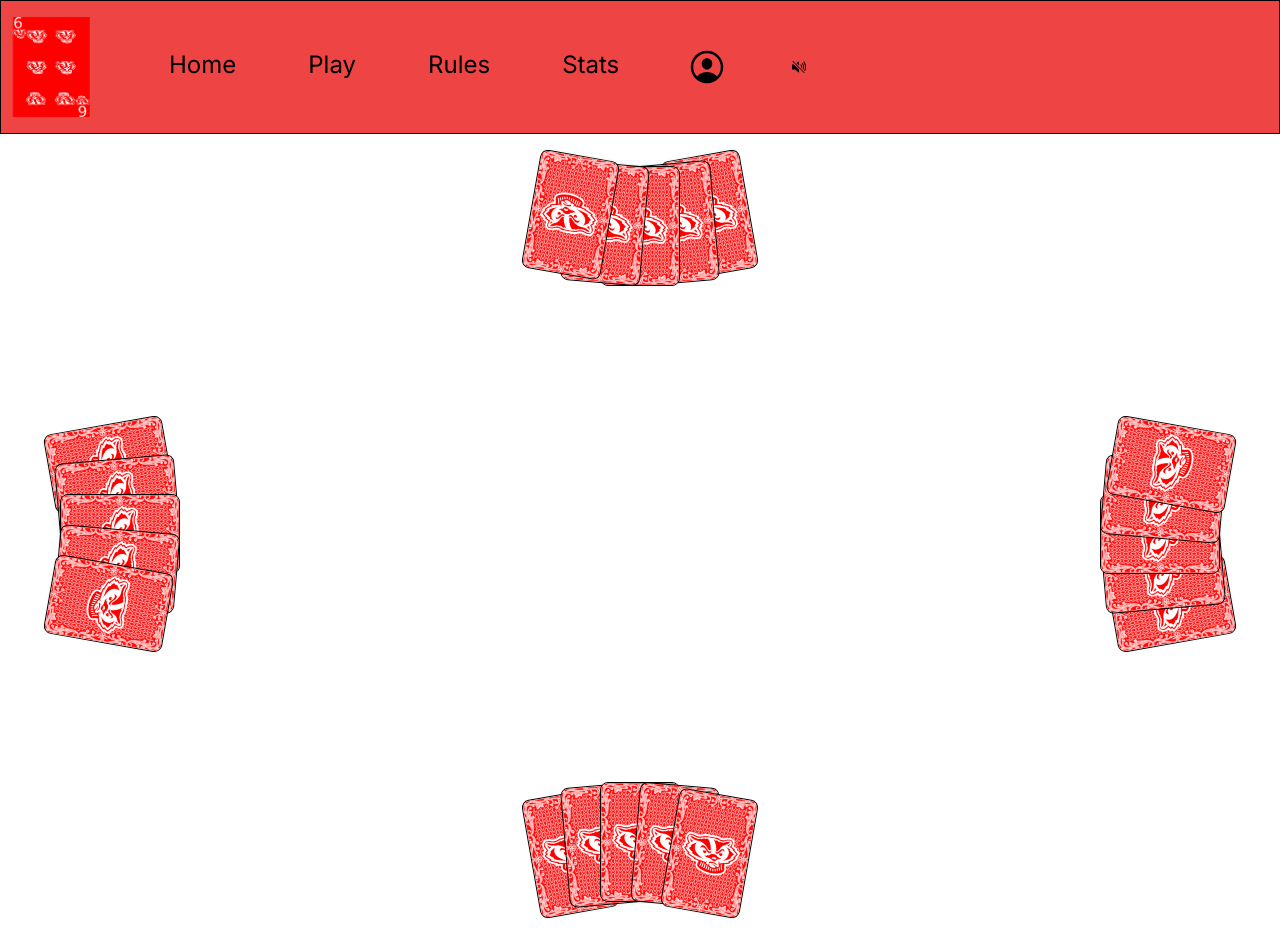
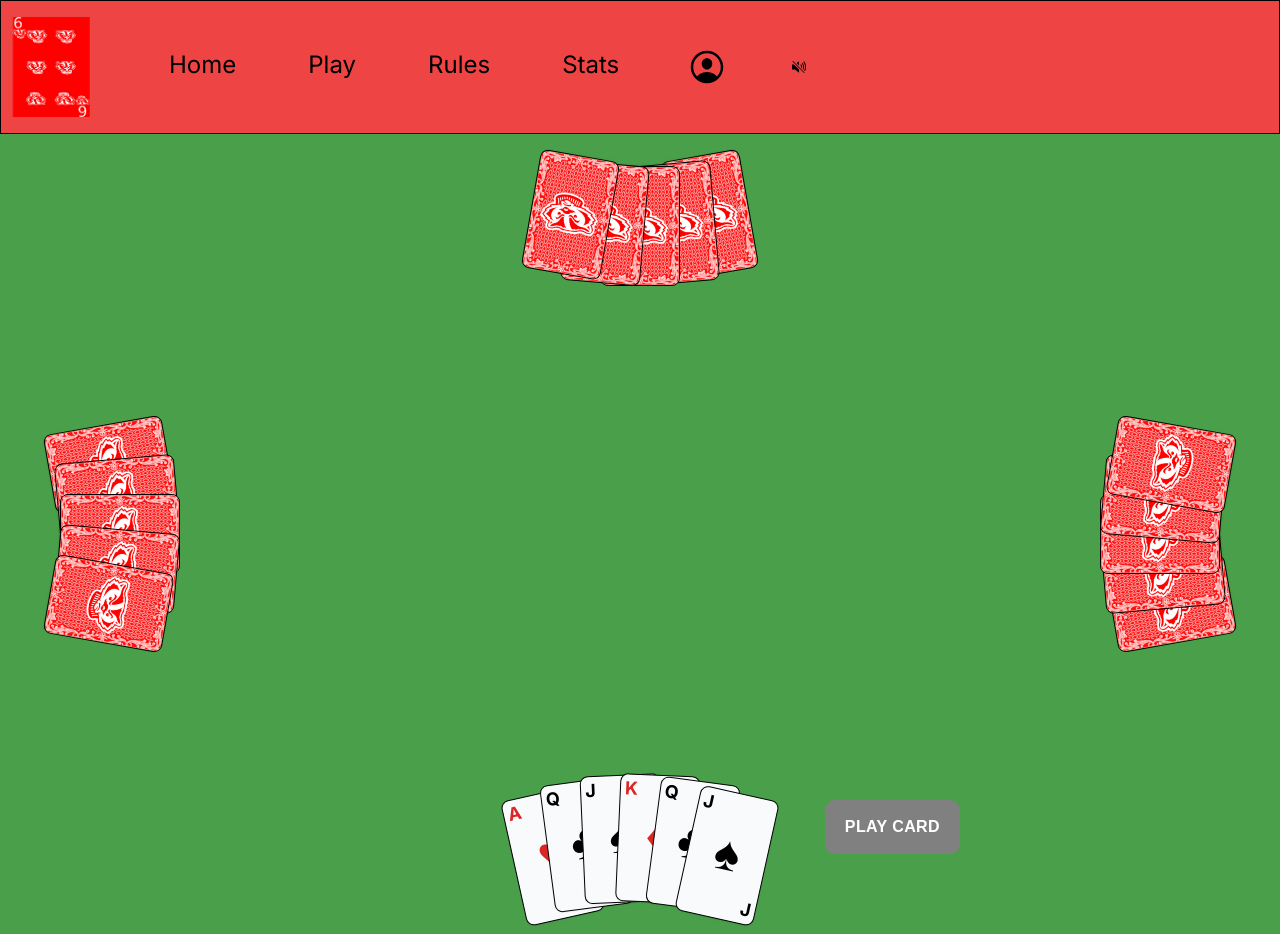
Before and after one commit to JaimeZepeda08/SixOfBadgers, a Next.js app in the folder euchreGame/frontend/: page /game in a window 1280 px wide. Built offline with nearby package versions, Linux system fonts and the light colour scheme; no server answers.

Commit message:
add back all files after git revert

```diff
--- /dev/null
+++ b/euchreGame/frontend/src/app/game/css_files_game/buttonStyles.css
@@ -0,0 +1,52 @@
+/* ButtonStyles.css */
+.baseButton {
+    align-items: center;
+    background-image: linear-gradient(135deg, #da1616 40%, #821a1a);
+    border: 0;
+    border-radius: 10px;
+    box-sizing: border-box;
+    color: #fff;
+    cursor: pointer;
+    display: flex;
+    flex-direction: column;
+    font-family: "Codec cold", sans-serif;
+    font-size: 16px;
+    font-weight: 700;
+    height: 54px;
+    justify-content: center;
+    letter-spacing: .4px;
+    line-height: 1;
+    max-width: 100%;
+    padding: 3px 20px;
+    text-decoration: none;
+    text-transform: uppercase;
+    user-select: none;
+    touch-action: manipulation;
+    transition: all 200ms;
+  }
+
+  .baseButton:hover {
+    background-image: linear-gradient(135deg, #ff4747 40%, #a13333); /* Lighter gradient on hover */
+  }
+
+  .baseButton:hover span {
+    transform: scale(1.1); /* Adjusted for a more noticeable hover effect */
+    opacity: 1; /* Keeping the text fully opaque for better readability */
+  }
+
+  .baseButton.disabled {
+    background-image: none;
+    background-color: gray; /* Adjust as needed */
+    cursor: not-allowed;
+  }
+
+  @media screen and (max-width: 991px) {
+    .baseButton {
+      font-size: 15px;
+      height: 50px;
+    }
+
+    .baseButton span {
+      line-height: 50px;
+    }
+  }
--- a/euchreGame/frontend/src/app/game/page.tsx
+++ b/euchreGame/frontend/src/app/game/page.tsx
@@ -3,19 +3,34 @@
 import { useEffect, useState } from "react";
 import { getPlayerHand } from "@/lib/gameService";
 import Hand from "../../components/Hand";
+import { submitSelectedCard } from '@/lib/gameService';
+import './css_files_game/buttonStyles.css';
+
 
 /**
- * React component representing the Game page
+ * Game component representing the main page of the game. Each person
+ * will have a set of cards that are fanned out. All opponents will be hidden while
+ * the users will be shown to them.
  *
- * @returns JSX element
- *
- * @author jaime zepeda
+ * @returns {JSX.Element} The Home component.
  */
+
 export default function Page() {
   // State variable to hold the player's hand, initialized with dummy data
   const [playerHand, setPlayerHand] = useState(
-    `[{"suit":"?","value":"?"}, {"suit":"?","value":"?"}, {"suit":"?","value":"?"}, {"suit":"?","value":"?"}, {"suit":"?","value":"?"}]`
+    JSON.stringify([
+      { suit: "HEARTS", value: "A" },
+      { suit: "CLUBS", value: "Q" },
+      { suit: "SPADES", value: "J" },
+      { suit: "DIAMONDS", value: "K" },
+      { suit: "CLUBS", value: "Q" },
+      { suit: "SPADES", value: "J" },
+    ])
   );
+
+  // use state to keep track of currently selected card
+  const [selectedCard, setSelectedCard] = useState<{ suit: string; value: string } | null>(null);
+
 
   // Effect hook to fetch player's hand when the component mounts
   useEffect(() => {
@@ -35,7 +50,7 @@ export default function Page() {
   // Parse the player's hand JSON string into an object
   const cards = JSON.parse(playerHand);
 
-  // Dummy opponent's hand
+  // placeholder for opponents cards
   const opponents = [
     { suit: "?", value: "?" },
     { suit: "?", value: "?" },
@@ -44,20 +59,64 @@ export default function Page() {
     { suit: "?", value: "?" },
   ];
 
+    // selected card will either have values or be null for sending
+  // data to the backend
+  const handleCardSelect = (suit: string | null, value: string | null) => {
+    if (suit === null || value === null) {
+      setSelectedCard(null);
+    } else {
+      setSelectedCard({ suit, value });
+    }
+  };
+
+  useEffect(() => {
+    if (selectedCard !== null) {
+      console.log("Suit: " + selectedCard.suit + " Value: " + selectedCard.value);
+    }
+  }, [selectedCard]);
+
+  // placeholder for opponents cards
+  const handleOppSelect = (suit: string | null, value: string | null) => {
+    console.log("Remove option of touching others cards")
+  };
+
+  const handleSubmit = async (event: React.FormEvent<HTMLFormElement>) => {
+    event.preventDefault();
+    // if (selectedCard && selectedCard.suit !== "?" && selectedCard.value !== "?") {
+    if(selectedCard !== null) {
+        const formData = new FormData();
+        formData.append("suit", selectedCard.suit);
+        formData.append("value", selectedCard.value);
+        await submitSelectedCard(formData);
+    }
+  };
+
+
   return (
-    <div className="h-screen flex justify-center items-center relative">
+    <div className="h-screen flex justify-center items-center relative" style={{ backgroundColor: 'rgb(74, 160, 74)' }}>
       <div className="absolute bottom-8" style={{ transform: "rotate(0deg)" }}>
-        <Hand cards={cards} />
+        <Hand cards={cards} onCardSelect={handleCardSelect}/>
       </div>
       <div className="absolute left-0" style={{ transform: "rotate(90deg)" }}>
-        <Hand cards={opponents} />
+        <Hand cards={opponents} onCardSelect={handleOppSelect}/>
       </div>
       <div className="absolute top-8" style={{ transform: "rotate(180deg)" }}>
-        <Hand cards={opponents} />
+        <Hand cards={opponents} onCardSelect={handleOppSelect}/>
       </div>
       <div className="absolute right-0" style={{ transform: "rotate(270deg)" }}>
-        <Hand cards={opponents} />
+        <Hand cards={opponents} onCardSelect={handleOppSelect}/>
       </div>
+
+      <form onSubmit={handleSubmit} className="absolute bottom-0 right-0">
+        <button
+          type="submit"
+          className={`baseButton ${!selectedCard ? 'disabled' : ''} mb-20 mr-80`}
+          disabled={!selectedCard}
+          onClick={() => console.log('Submit action')}
+        >
+          Play Card
+        </button>
+      </form>
     </div>
   );
 }
--- a/euchreGame/frontend/src/app/home/page.tsx
+++ b/euchreGame/frontend/src/app/home/page.tsx
@@ -1,5 +1,10 @@
 import Link from "next/link";
 
+/**
+ * Page component representing a page with a link to navigate to saved games.
+ *
+ * @returns {JSX.Element} The page component.
+ */
 export default function Page() {
   return (
     <div className="flex justify-center items-center h-screen">
--- a/euchreGame/frontend/src/components/Card.tsx
+++ b/euchreGame/frontend/src/components/Card.tsx
@@ -1,6 +1,7 @@
 interface Card {
   suit: string;
   value: string;
+  isSelected?: boolean;
 }
 
 /**
@@ -17,7 +18,11 @@ interface Card {
  *
  * @author jaime zepda
  */
-const Card = ({ suit, value }: Card) => {
+const Card = ({ suit, value, isSelected }: Card) => {
+
+  // Styles for affecting the card when we are hovering over it
+  const applyHoverStyles = "scale-110 shadow-2xl -translate-y-3 border border-red-700 rounded-lg";
+
   // Convert numerical values to their corresponding letters for face cards
   switch (value.toString()) {
     case "11":
@@ -53,7 +58,7 @@ const Card = ({ suit, value }: Card) => {
   }
 
   return (
-    <div className="bg-slate-50 border border-black rounded-lg h-[7.5rem] w-20 shadow-sm transform transition-transform hover:scale-110 hover:shadow-lg hover:-translate-y-3">
+    <div className={`bg-slate-50 h-32 w-20 shadow-sm transform transition-transform ${isSelected ? applyHoverStyles : 'hover:scale-110 hover:shadow-2xl hover:-translate-y-3 border border-black rounded-lg'}`}>
       <div
         className={`absolute top-0 left-0 text-lg font-bold mt ml-1 text-${cardColor}-600`}
       >
--- a/euchreGame/frontend/src/components/Hand.tsx
+++ b/euchreGame/frontend/src/components/Hand.tsx
@@ -1,5 +1,14 @@
-import React from "react";
+'use client';
+
+import React, { use, useState, useEffect } from "react";
 import Card from "./Card";
+import clsx from "clsx";
+
+interface Hand {
+  cards: Card[];
+  onCardSelect: (suit: string | null, value: string | null) => void;
+}
+
 
 interface Hand {
   cards: Card[];
@@ -18,29 +27,53 @@ interface Hand {
  *
  * @author jaime zepeda
  */
-const Hand = ({ cards }: Hand) => {
+const Hand = ({ cards, onCardSelect }: Hand) => {
   const spreadAngle = 5; // Angle by which each card is spread out
   const spreadOffset = ((cards.length - 1) * spreadAngle) / 2; // Offset for centering the spread
   const padding = 30; // Padding between cards
   const totalWidth = (cards.length - 1) * padding; // Total width of the hand
+
+   // change selected card when we click on another card
+   const [selectedCard, setSelectedCard] = useState<number | null>(null);
+
+   // selected card will have the values sent to game otherwise when
+   // deselected it will be null values
+   const handleCardClick = (index: number) => {
+     if(index === selectedCard) {
+       setSelectedCard(null);
+       onCardSelect(null, null);
+     } else {
+       setSelectedCard(index);
+       onCardSelect(cards[index].suit, cards[index].value);
+     }
+   };
+
+   useEffect(() => {
+     if (selectedCard !== null) {
+       console.log("Suit: " + cards[selectedCard].suit + " " + "Value: " + cards[selectedCard].value);
+     }
+   }, [selectedCard]);
+
 
   return (
     <div
       className="relative flex justify-center items-center"
       style={{ width: `${totalWidth}px` }}
     >
+      {/* map out all cards and make the card hover if we're over it or we already selected it */}
       {cards.map((card, index) => {
         const rotation = index * spreadAngle - spreadOffset;
         const translateX = padding * index - totalWidth / 2;
         return (
           <div
             key={index}
-            className="absolute"
+            className="absolute cursor-pointer"
+            onClick={() => handleCardClick(index)}
             style={{
-              transform: `rotate(${rotation}deg) translateX(${translateX}px) translateY(-50%)`,
+              transform: `rotate(${rotation}deg) translateX(${translateX}px) translateY(-50%)`
             }}
           >
-            <Card suit={card.suit} value={card.value} />
+            <Card suit={card.suit} value={card.value} isSelected={index === selectedCard} />
           </div>
         );
       })}
--- a/euchreGame/frontend/src/lib/gameService.tsx
+++ b/euchreGame/frontend/src/lib/gameService.tsx
@@ -26,3 +26,34 @@ export async function getPlayerHand() {
     console.log(error);
   }
 }
+
+/**
+ * Function gives played card from user to the controller
+ * json inclused suit and value of card
+ *
+ * @param formData json of card data
+ * @returns confirmation from backend or throws an error if failed to do so
+ */
+export async function submitSelectedCard(formData: FormData) {
+  const url = `http://${localhost}:8080/selectedCard`;
+  const card = {
+      suite: formData.get("suit"),
+      value: formData.get("value")
+  }
+  console.log(card)
+  try {
+      const res = await fetch(url, {
+          method: 'POST',
+          headers: {
+              'Content-Type': 'application/json',
+          },
+          body: JSON.stringify(card)
+      });
+      if (!res.ok) {
+          throw new Error("Failed to save selected card")
+      }
+      return res.text();
+  } catch (error) {
+      console.log(error);
+  }
+}
```
Also changed, not shown: euchreGame/frontend/src/app/home/layout.tsx (+7 -1 lines), euchreGame/frontend/src/app/home/saved_games/page.tsx (+20 -12 lines), euchreGame/frontend/src/app/play/page.tsx (+15 -4 lines), euchreGame/frontend/src/app/rules/page.tsx (+10 -0 lines), euchreGame/frontend/src/app/signup/page.tsx (+7 -0 lines), euchreGame/frontend/src/components/TopNav.tsx (+8 -1 lines), 1 other file (tests, documents, lock files or other folders).
